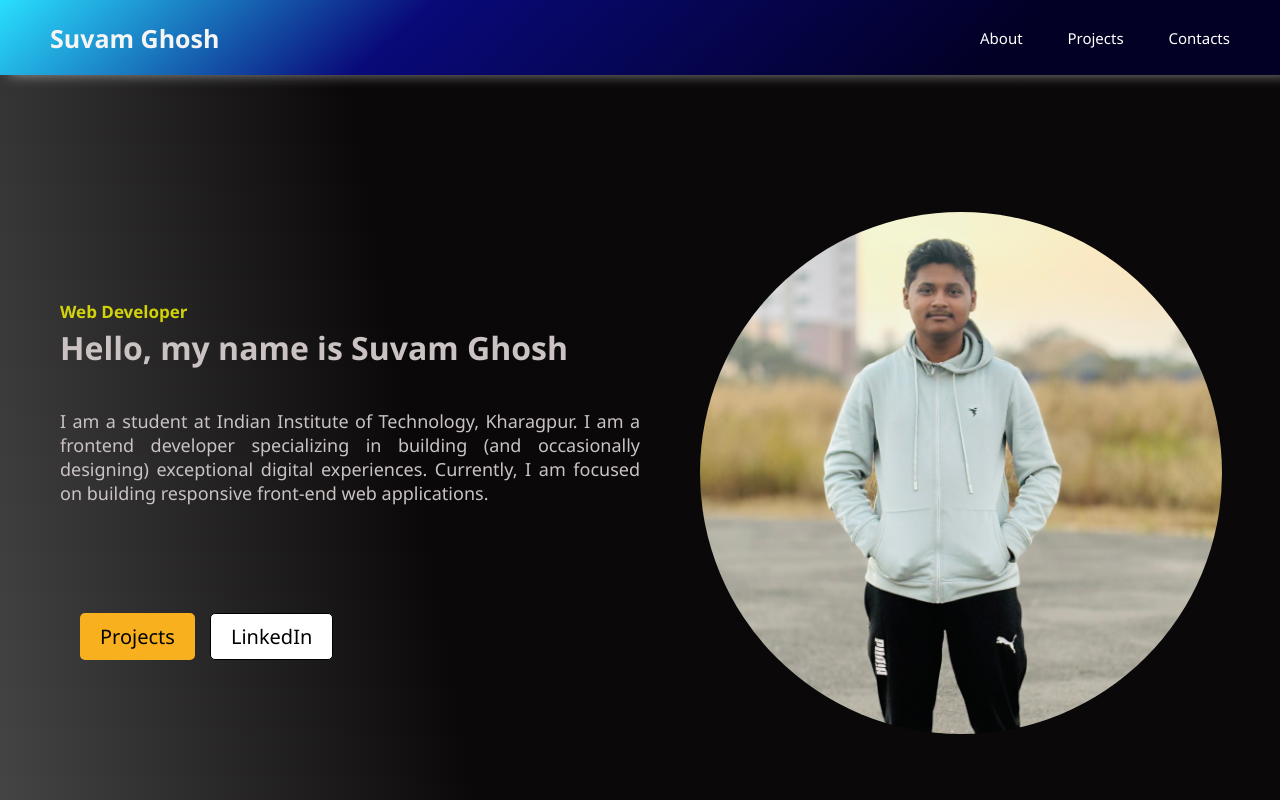
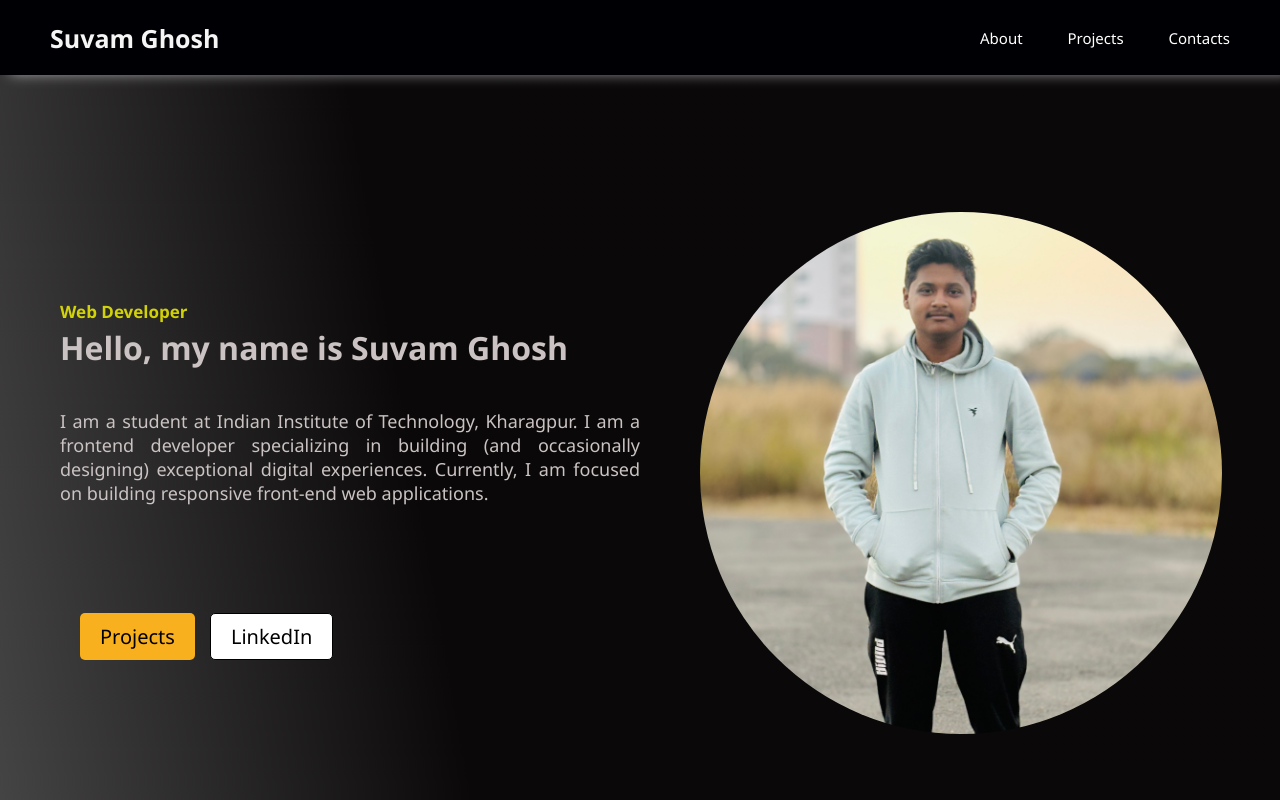
Before and after one commit to suvam-dev/Portfolio_website, a plain HTML site: page index.html in a window 1280 px wide. Shown: the top 800 px of the page. Drawn offline with Linux system fonts and the light colour scheme.

Commit message:
upating the nav bar colour

```diff
--- a/1.navbar.css
+++ b/1.navbar.css
@@ -10,15 +10,15 @@ nav{
     height: 75px;
     align-items: center;
     padding: 0 50px;
-    background: #020024;
-   background: linear-gradient(318deg,rgba(2, 0, 36, 1) 22%, rgba(9, 9, 121, 1) 68%, rgba(41, 223, 255, 1) 100%);
+    background: #000004;
+   /* background: linear-gradient(318deg,rgba(2, 0, 36, 1) 22%, rgba(9, 9, 121, 1) 68%, rgba(41, 223, 255, 1) 100%); */
     cursor: pointer;
     position:sticky;
     top:0px;
     color:white;
     z-index: 100;
     box-shadow: 10px -1px 13px 0px rgba(254, 254, 254, 0.6);
-    transition: box-shadow 0.3s ease-in-out;
+    transition: box-shadow 0.3s ease-in-out;ß
 }
 nav:hover{
      box-shadow: 10px -1px 20px 10px rgba(213, 206, 206, 0.76);
--- a/index.html
+++ b/index.html
@@ -93,7 +93,8 @@
                         Weather Dashboard
                     </div>
                         <p>A website where users can enter a city name and get the current weather, humidity, and wind speed. This teaches you how to fetch data from an API (like OpenWeatherMap) and display it, which is the exact same skill needed for the Gemini API project later.</p>
-                <div>
+                        </div>
+                        <div>
                     <img src="project1.png" alt="Project 1">
                 </div>
             </div>
```
